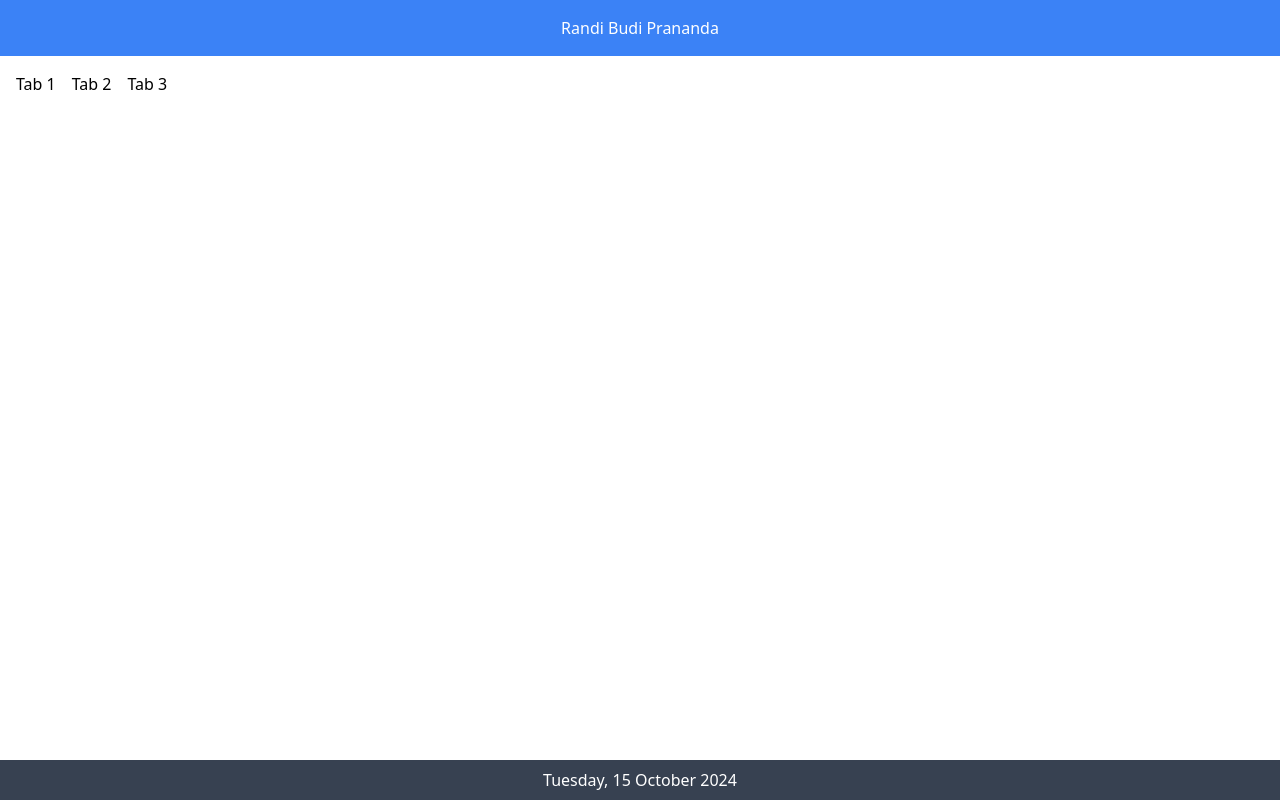
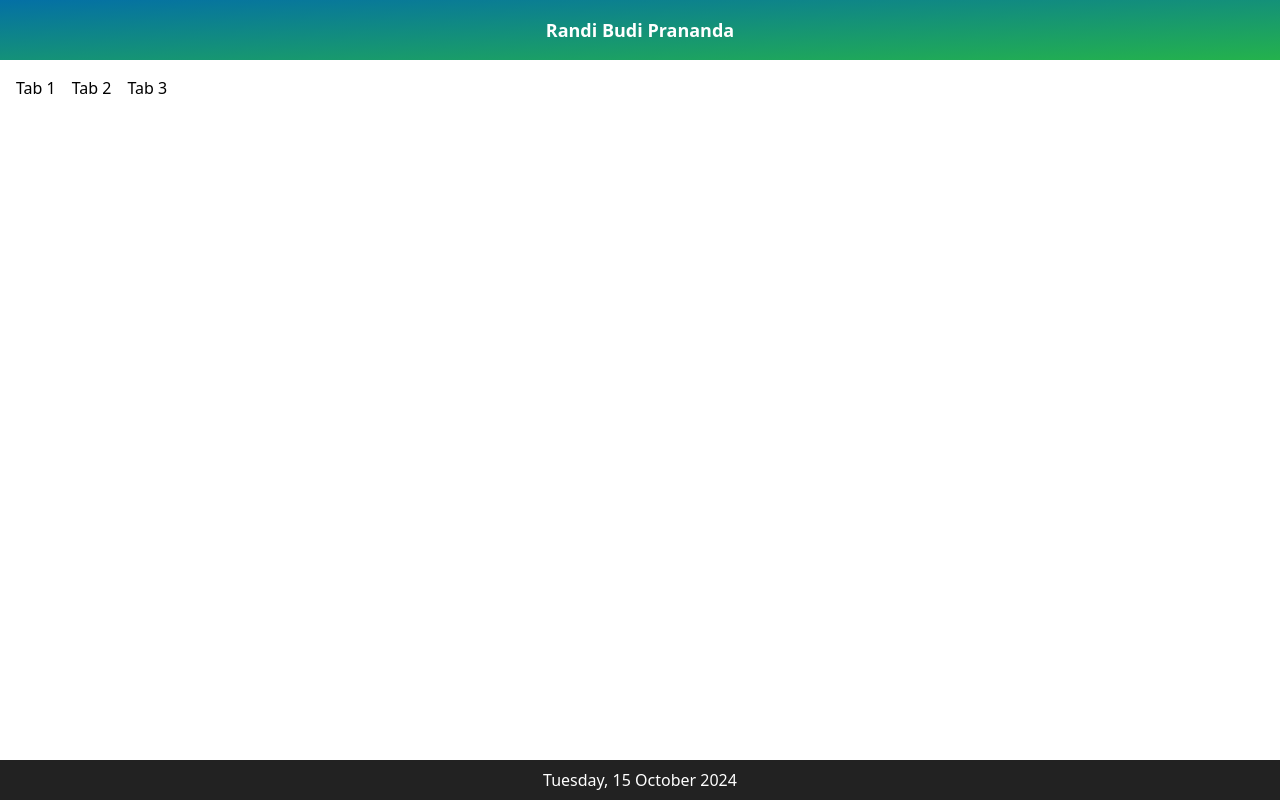
Before and after one commit to RandiTriedCoding/s247-react-test, a React (Vite) app: page / in a window 1280 px wide. Built offline with nearby package versions, Linux system fonts and the light colour scheme.

Commit message:
style(app): update header and footer styles with gradient and dark background

```diff
--- a/src/App.jsx
+++ b/src/App.jsx
@@ -3,13 +3,13 @@ import Home from "./pages/Home";
 const App = () => {
   return (
     <div className="min-h-screen flex flex-col">
-      <header className="bg-blue-500 text-white text-center p-4">
+      <header className="bg-gradient-to-br from-[#0470a5] to-[#24b24c] text-white text-center text-lg font-semibold p-4">
         <h1>Randi Budi Prananda</h1>
       </header>
       <main className="flex-grow">
         <Home />
       </main>
-      <footer className="bg-gray-700 text-white text-center p-2">
+      <footer className="bg-[#222222] text-white text-center p-2">
         <p>Tuesday, 15 October 2024</p>
       </footer>
     </div>
```
